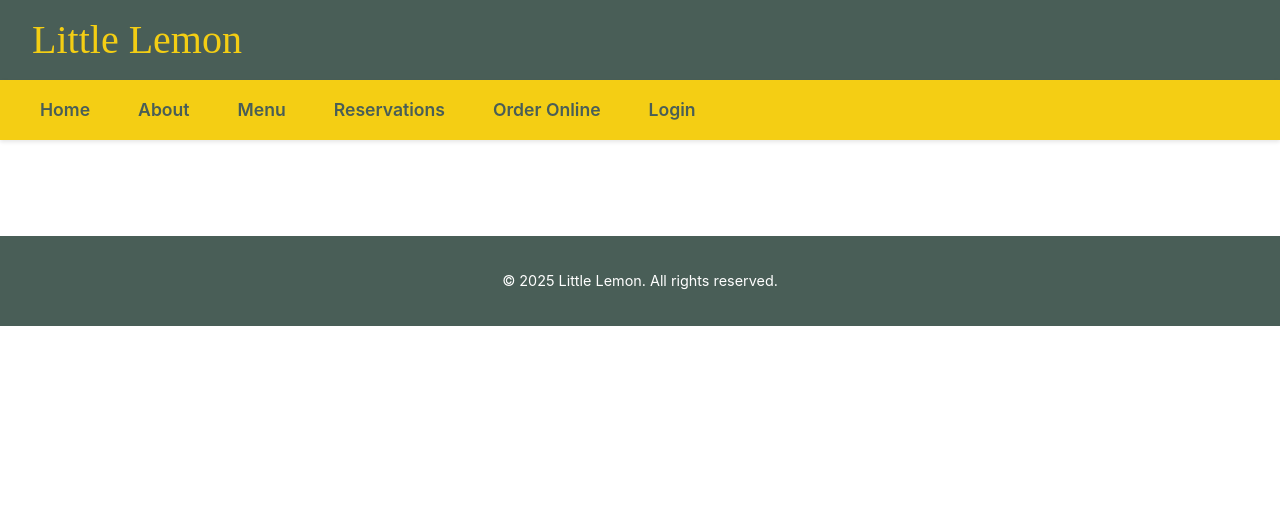
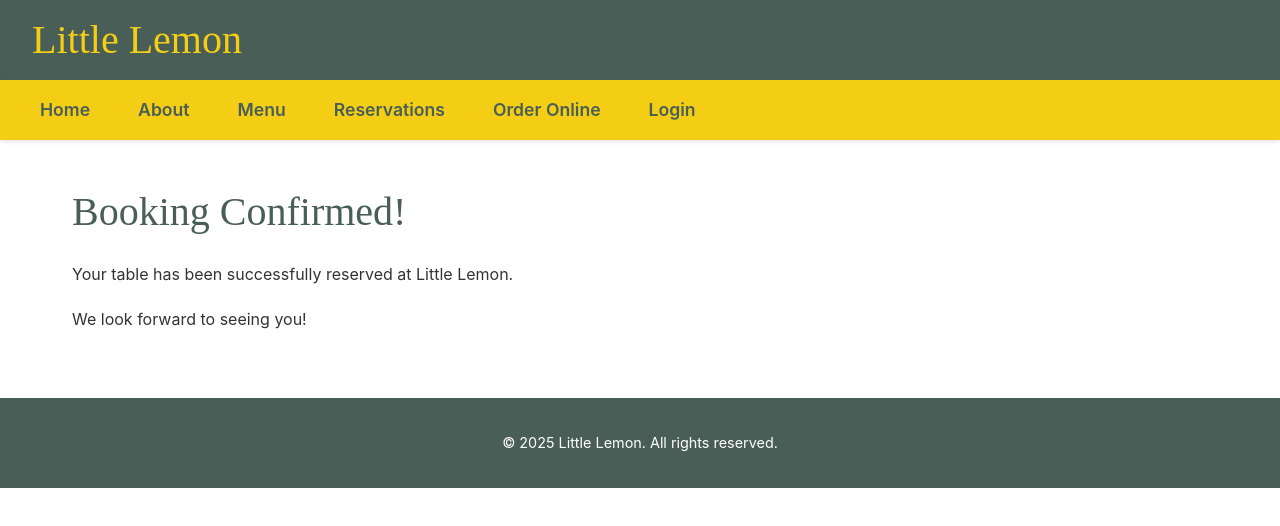
Before and after one commit to tk53582005/little-lemon, a React (Create React App) app: page /confirmed in a window 1280 px wide. Shown: the top 526 px of the page. Built offline with nearby package versions, Linux system fonts and the light colour scheme.

Commit message:
Add form submission to API and booking confirmation page

```diff
--- a/src/components/BookingForm.js
+++ b/src/components/BookingForm.js
@@ -1,6 +1,6 @@
 import { useState } from 'react';
 
-function BookingForm({ availableTimes, dispatch }) {
+function BookingForm({ availableTimes, dispatch, submitForm }) {
   const [date, setDate] = useState('');
   const [time, setTime] = useState('17:00');
   const [guests, setGuests] = useState(1);
@@ -8,7 +8,6 @@ function BookingForm({ availableTimes, dispatch }) {
 
   const handleDateChange = (e) => {
     setDate(e.target.value);
-    // 日付が変更されたら、利用可能な時間を更新
     dispatch({ type: 'UPDATE_TIMES', date: e.target.value });
   };
 
@@ -20,8 +19,7 @@ function BookingForm({ availableTimes, dispatch }) {
       guests,
       occasion
     };
-    console.log('Booking submitted:', formData);
-    // TODO: Submit to API
+    submitForm(formData);
   };
 
   return (
--- a/src/components/Main.js
+++ b/src/components/Main.js
@@ -1,7 +1,8 @@
 import { useReducer } from 'react';
-import { Routes, Route } from 'react-router-dom';
+import { Routes, Route, useNavigate } from 'react-router-dom';
 import Homepage from '../pages/Homepage';
 import BookingPage from '../pages/BookingPage';
+import ConfirmedBooking from '../pages/ConfirmedBooking';
 import About from '../pages/About';
 import Menu from '../pages/Menu';
 import OrderOnline from '../pages/OrderOnline';
@@ -11,12 +12,10 @@ import Login from '../pages/Login';
 const initializeTimes = () => {
   const today = new Date();
 
-  // window.fetchAPIが利用可能か確認
   if (window.fetchAPI) {
     return window.fetchAPI(today);
   }
 
-  // フォールバック: APIが利用できない場合のデフォルト時間
   return [
     '17:00',
     '18:00',
@@ -31,7 +30,6 @@ const initializeTimes = () => {
 const updateTimes = (state, action) => {
   switch (action.type) {
     case 'UPDATE_TIMES':
-      // APIから選択された日付の利用可能な時間を取得
       if (window.fetchAPI && action.date) {
         const selectedDate = new Date(action.date);
         return window.fetchAPI(selectedDate);
@@ -44,6 +42,22 @@ const updateTimes = (state, action) => {
 
 function Main() {
   const [availableTimes, dispatch] = useReducer(updateTimes, [], initializeTimes);
+  const navigate = useNavigate();
+
+  const submitForm = (formData) => {
+    // APIにフォームデータを送信
+    if (window.submitAPI) {
+      const success = window.submitAPI(formData);
+      if (success) {
+        // 送信成功時、確認ページに遷移
+        navigate('/confirmed');
+      }
+    } else {
+      // APIが利用できない場合でも確認ページに遷移
+      console.log('Form submitted:', formData);
+      navigate('/confirmed');
+    }
+  };
 
   return (
     <main>
@@ -57,9 +71,11 @@ function Main() {
             <BookingPage
               availableTimes={availableTimes}
               dispatch={dispatch}
+              submitForm={submitForm}
             />
           }
         />
+        <Route path="/confirmed" element={<ConfirmedBooking />} />
         <Route path="/order" element={<OrderOnline />} />
         <Route path="/login" element={<Login />} />
       </Routes>
--- a/src/pages/BookingPage.js
+++ b/src/pages/BookingPage.js
@@ -1,6 +1,6 @@
 import BookingForm from '../components/BookingForm';
 
-function BookingPage({ availableTimes, dispatch }) {
+function BookingPage({ availableTimes, dispatch, submitForm }) {
   return (
     <div className="booking-page">
       <h2>Reserve a Table</h2>
@@ -8,6 +8,7 @@ function BookingPage({ availableTimes, dispatch }) {
       <BookingForm
         availableTimes={availableTimes}
         dispatch={dispatch}
+        submitForm={submitForm}
       />
     </div>
   );
--- /dev/null
+++ b/src/pages/ConfirmedBooking.js
@@ -0,0 +1,11 @@
+function ConfirmedBooking() {
+  return (
+    <div className="confirmed-booking">
+      <h2>Booking Confirmed!</h2>
+      <p>Your table has been successfully reserved at Little Lemon.</p>
+      <p>We look forward to seeing you!</p>
+    </div>
+  );
+}
+
+export default ConfirmedBooking;
```
